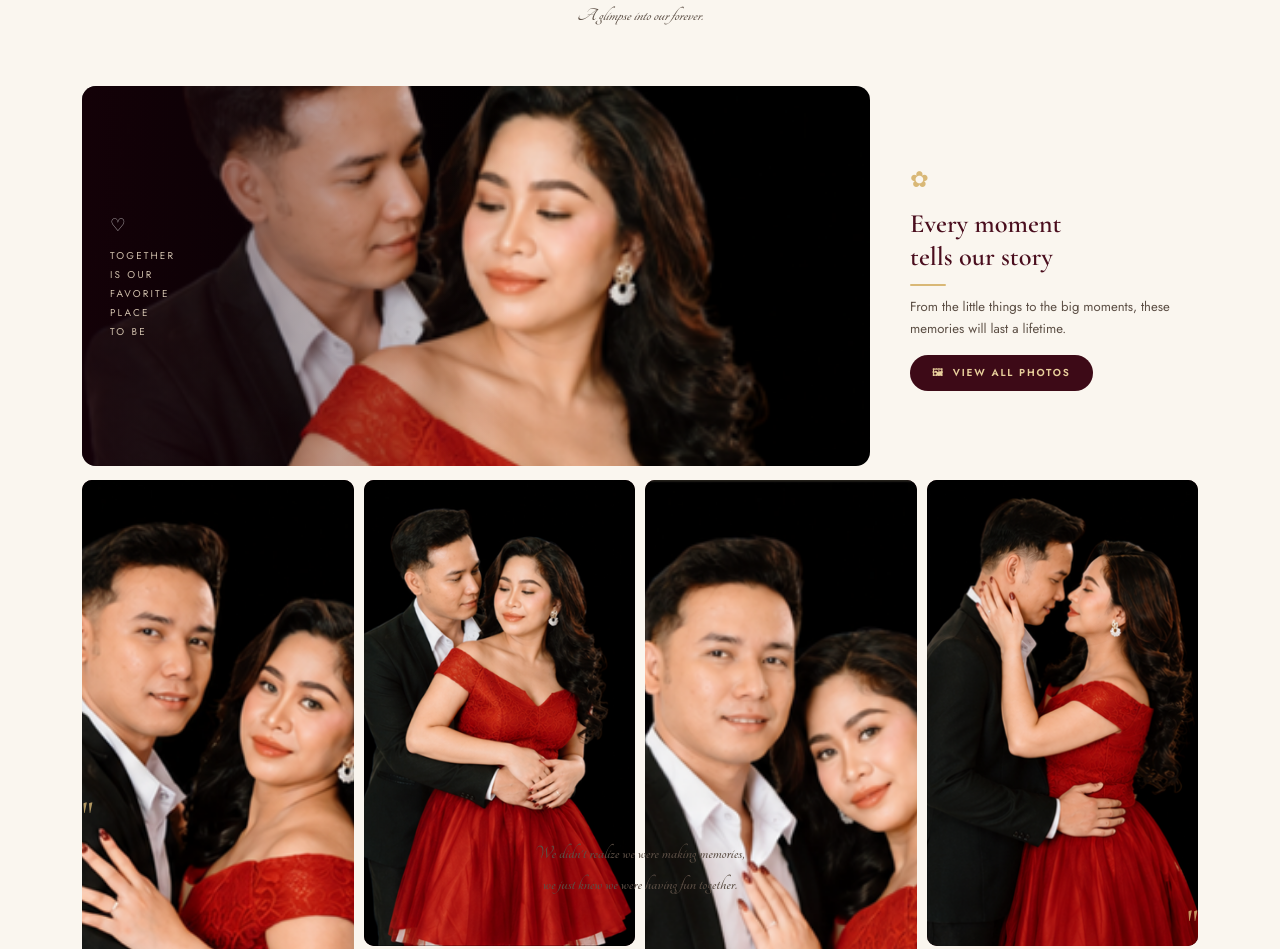
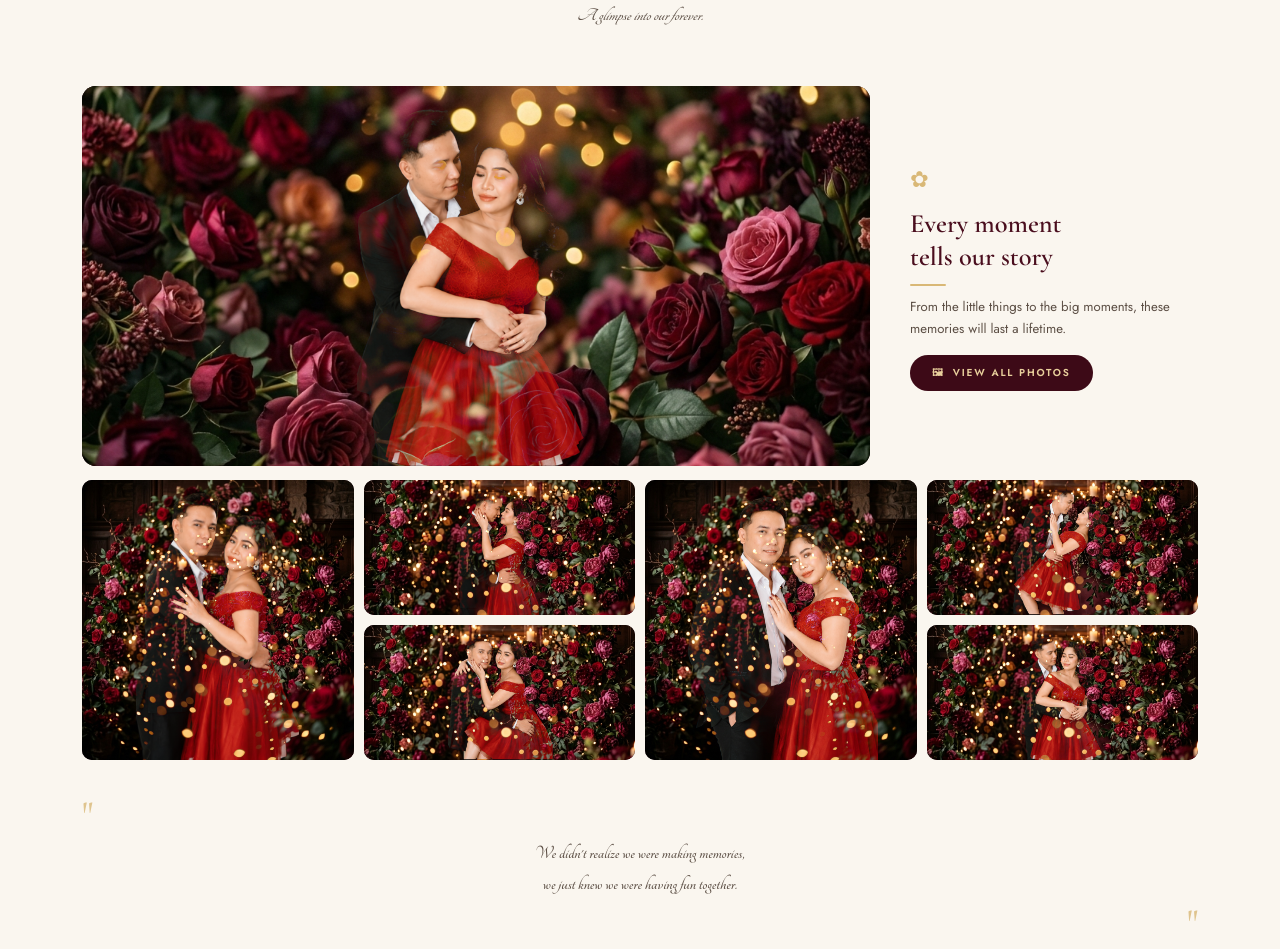
Before and after one commit to april1433/wedding, a website built with Vite: page index.html in a window 1280 px wide. Shown: the part 3695-4644 px from the top of the page. Built offline with nearby package versions, Linux system fonts and the light colour scheme; some packages are replaced by stand-ins of ours; no server answers; the database is empty.

Commit message:
feat: gallery floral backgrounds + blend-mode compositing for couple photos

```diff
--- a/index.html
+++ b/index.html
@@ -383,8 +383,9 @@
 
       <!-- Top row: hero photo + side text -->
       <div class="gal-top reveal">
-        <!-- Hero photo -->
+        <!-- Hero photo: floral bg + blend-mode couple on top -->
         <div class="gal-hero">
+          <img src="assets/gallery_hero_bg.png" alt="" class="gal-hero-bg" aria-hidden="true">
           <img src="assets/couple_2.png" alt="Captured Moments Hero" class="gal-hero-img">
           <div class="gal-hero-overlay">
             <span class="gal-hero-heart">♡</span>
@@ -408,28 +409,34 @@
       <div class="gal-mosaic reveal">
         <!-- Col 1: tall single -->
         <div class="gal-m-slot gal-m-tall">
+          <img src="assets/gallery_grid_bg.png" alt="" class="gal-m-bg" aria-hidden="true">
           <img src="assets/couple_6.png" alt="Gallery 6" class="gal-m-img">
         </div>
         <!-- Col 2: two stacked -->
         <div class="gal-m-col">
           <div class="gal-m-slot">
-            <img src="assets/couple_2.png" alt="Gallery 2" class="gal-m-img">
+            <img src="assets/gallery_grid_bg.png" alt="" class="gal-m-bg" aria-hidden="true">
+            <img src="assets/couple_5.png" alt="Gallery 5" class="gal-m-img">
           </div>
           <div class="gal-m-slot">
+            <img src="assets/gallery_grid_bg.png" alt="" class="gal-m-bg" aria-hidden="true">
             <img src="assets/couple_4.png" alt="Gallery 4" class="gal-m-img">
           </div>
         </div>
         <!-- Col 3: tall single -->
         <div class="gal-m-slot gal-m-tall">
+          <img src="assets/gallery_grid_bg.png" alt="" class="gal-m-bg" aria-hidden="true">
           <img src="assets/couple_1.png" alt="Gallery 1" class="gal-m-img">
         </div>
         <!-- Col 4: two stacked -->
         <div class="gal-m-col">
           <div class="gal-m-slot">
-            <img src="assets/couple_5.png" alt="Gallery 5" class="gal-m-img">
+            <img src="assets/gallery_grid_bg.png" alt="" class="gal-m-bg" aria-hidden="true">
+            <img src="assets/couple_3.png" alt="Gallery 3" class="gal-m-img">
           </div>
           <div class="gal-m-slot">
-            <img src="assets/couple_2.png" alt="Gallery 2b" class="gal-m-img">
+            <img src="assets/gallery_grid_bg.png" alt="" class="gal-m-bg" aria-hidden="true">
+            <img src="assets/couple_2.png" alt="Gallery 2" class="gal-m-img">
           </div>
         </div>
       </div>
--- a/style.css
+++ b/style.css
@@ -1067,13 +1067,30 @@ section {
   border-radius: 14px;
   overflow: hidden;
   height: 380px;
-}
-.gal-hero-img {
+  background: #1a000a;
+}
+/* Floral background layer */
+.gal-hero-bg {
+  position: absolute;
+  inset: 0;
   width: 100%;
   height: 100%;
   object-fit: cover;
-  object-position: center 20%;
+  object-position: center center;
   display: block;
+  z-index: 1;
+}
+/* Couple photo blended over background — black becomes transparent */
+.gal-hero-img {
+  position: absolute;
+  inset: 0;
+  width: 100%;
+  height: 100%;
+  object-fit: contain;
+  object-position: center bottom;
+  display: block;
+  z-index: 2;
+  mix-blend-mode: lighten;
 }
 .gal-hero-overlay {
   position: absolute;
@@ -1172,17 +1189,33 @@ section {
   border-radius: 10px;
   overflow: hidden;
   position: relative;
-  background: var(--maroon-950);
+  background: #1a000a;
 }
 .gal-m-tall {
   height: 100%;
 }
-.gal-m-img {
+/* Floral background for grid slots */
+.gal-m-bg {
+  position: absolute;
+  inset: 0;
   width: 100%;
   height: 100%;
   object-fit: cover;
-  object-position: center 20%;
+  object-position: center center;
   display: block;
+  z-index: 1;
+}
+/* Couple photo blended — black becomes transparent */
+.gal-m-img {
+  position: absolute;
+  inset: 0;
+  width: 100%;
+  height: 100%;
+  object-fit: contain;
+  object-position: center bottom;
+  display: block;
+  z-index: 2;
+  mix-blend-mode: lighten;
   transition: transform .4s ease;
 }
 .gal-m-slot:hover .gal-m-img {
```
Also changed, not shown: assets/gallery_grid_bg.png (added), assets/gallery_hero_bg.png (added).
